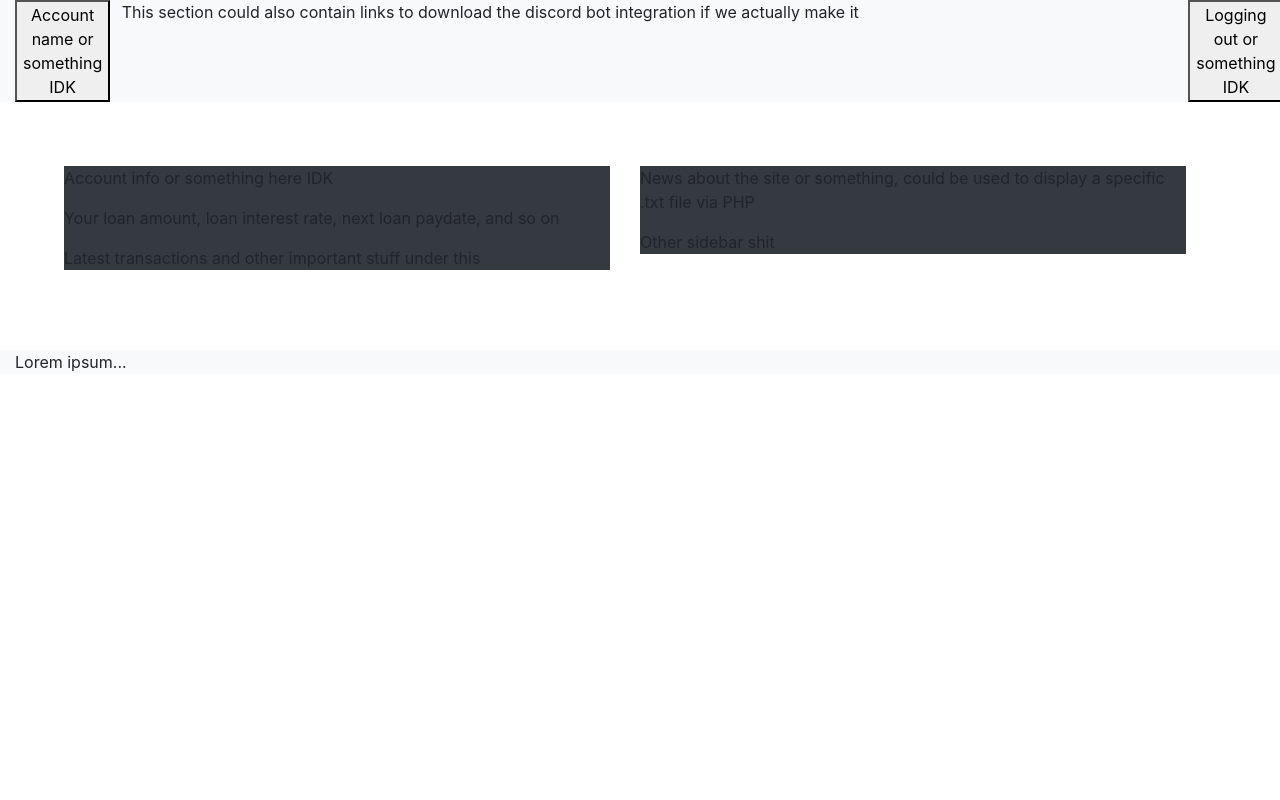
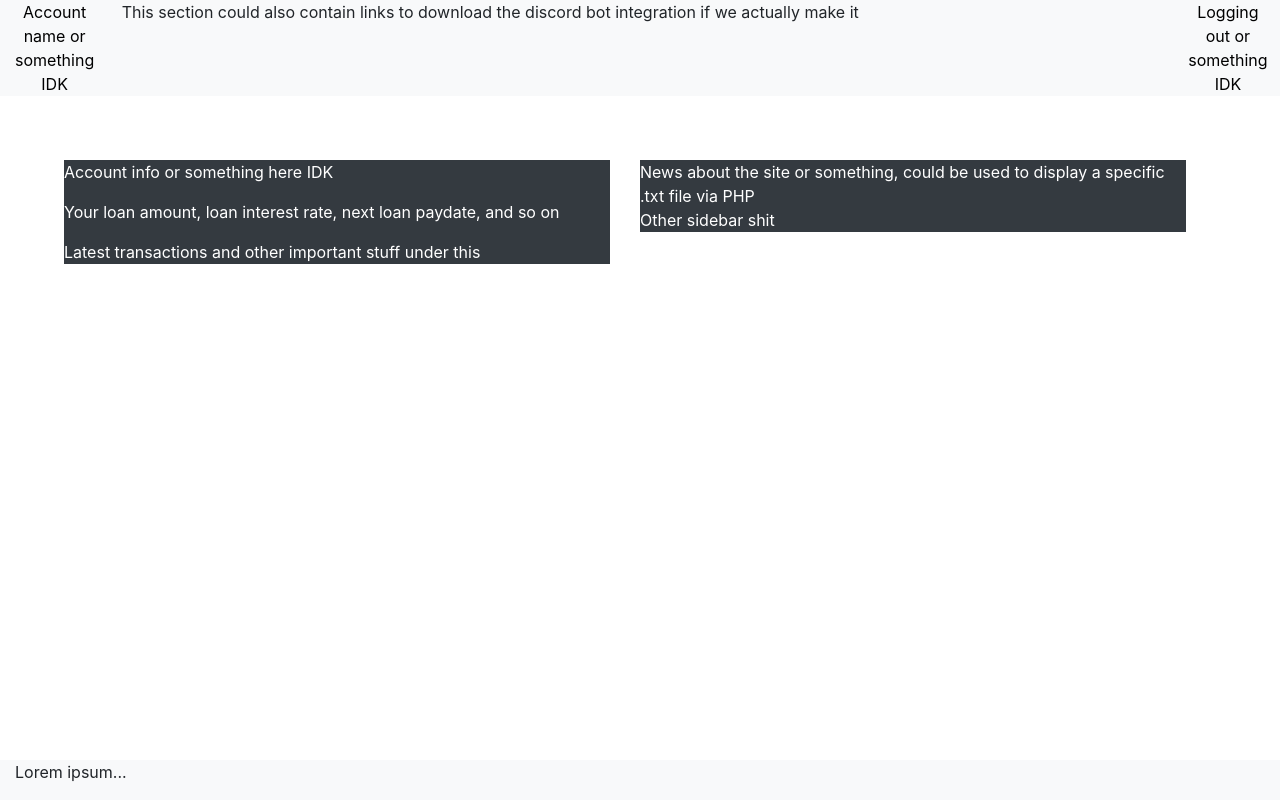
Before and after one commit to MiiaHuvila/Disbank, a PHP site: page /main.html in a window 1280 px wide. Run offline with PHP 8.4, Linux system fonts and the light colour scheme.

Commit message:
Updated disbankstyle.css
Made a couple of classes for clearing up buttons, fixing the content to not have margins, and for making the bottom nav stay in one place

```diff
--- a/style/disbankstyle.css
+++ b/style/disbankstyle.css
@@ -1,2 +1,18 @@
-body {
+.clearbutt {
+	padding: 0px;
+	border: none;
+	background-color: inherit;
+	color: black;
 }
+
+.maincontent {
+	padding: 0px;
+	margin: 0px;
+	color: white;
+}
+
+.bottomnav {
+  overflow: hidden;
+  position: fixed;
+  bottom: 0;
+}
```
